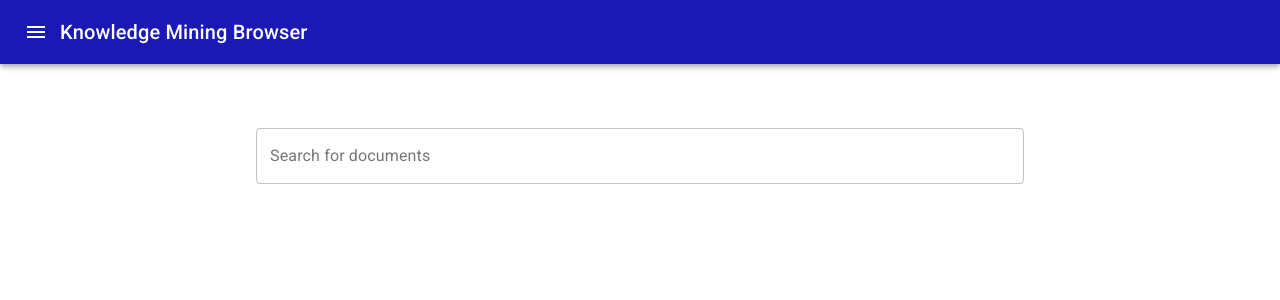
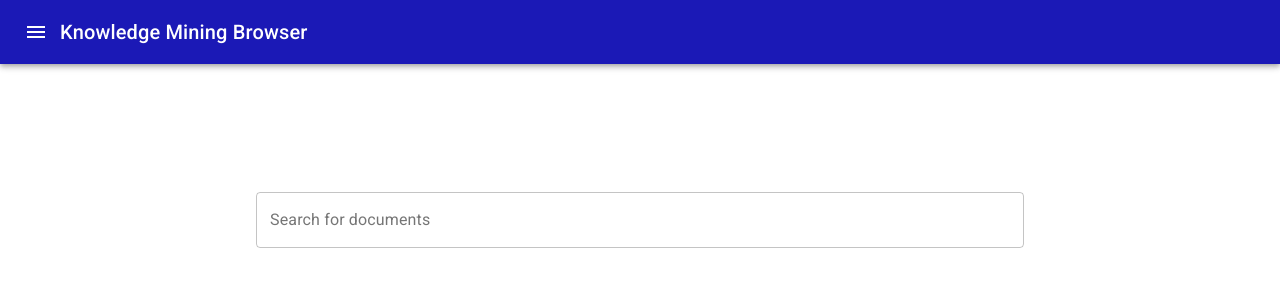
Before and after one commit to malwinq/AI-on-Azure-Semantive, a React (Create React App) app in the folder web-app/knowledge-mining/: page / in a window 1280 px wide. Shown: the top 300 px of the page. Built offline with nearby package versions, Linux system fonts and the light colour scheme.

Commit message:
Move search

```diff
--- a/web-app/knowledge-mining/src/DocumentSearch.js
+++ b/web-app/knowledge-mining/src/DocumentSearch.js
@@ -10,6 +10,7 @@ const styles = {
     fontSize: '14px',
     marginLeft: 'auto',
     marginRight: 'auto',
+    marginTop: '5%',
     justifyContent: 'center'
   }
 }
```
